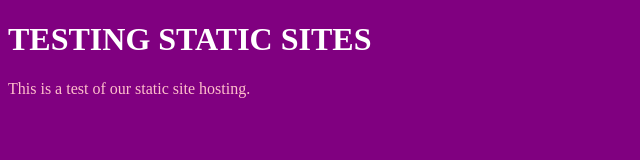
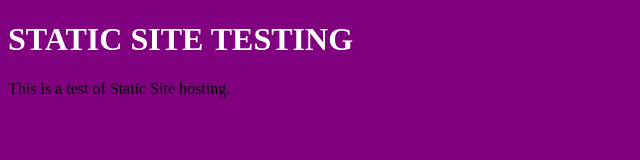
Before and after one commit to waynegor/Stat-test, a plain HTML site: page index.html in a window 1280 px wide. Shown: the whole page, without its empty margins (0-640 px from the left). Drawn offline with Linux system fonts and the light colour scheme.

Commit message:
Update index.html

```diff
--- a/index.html
+++ b/index.html
@@ -1,16 +1,12 @@
 <!DOCTYPE html>
 <html>
 <head>
-<style>
-body {background-color: purple;}
-h1   {color: white;}
-p    {color: pink;}
-</style>
+  <link rel="stylesheet" href="styles.css">
 </head>
 <body>
 
-<h1>TESTING STATIC SITES</h1>
-<p>This is a test of our static site hosting.</p>
+<h1>STATIC SITE TESTING</h1>
+<p>This is a test of Static Site hosting.</p>
 
 </body>
 </html>
```
